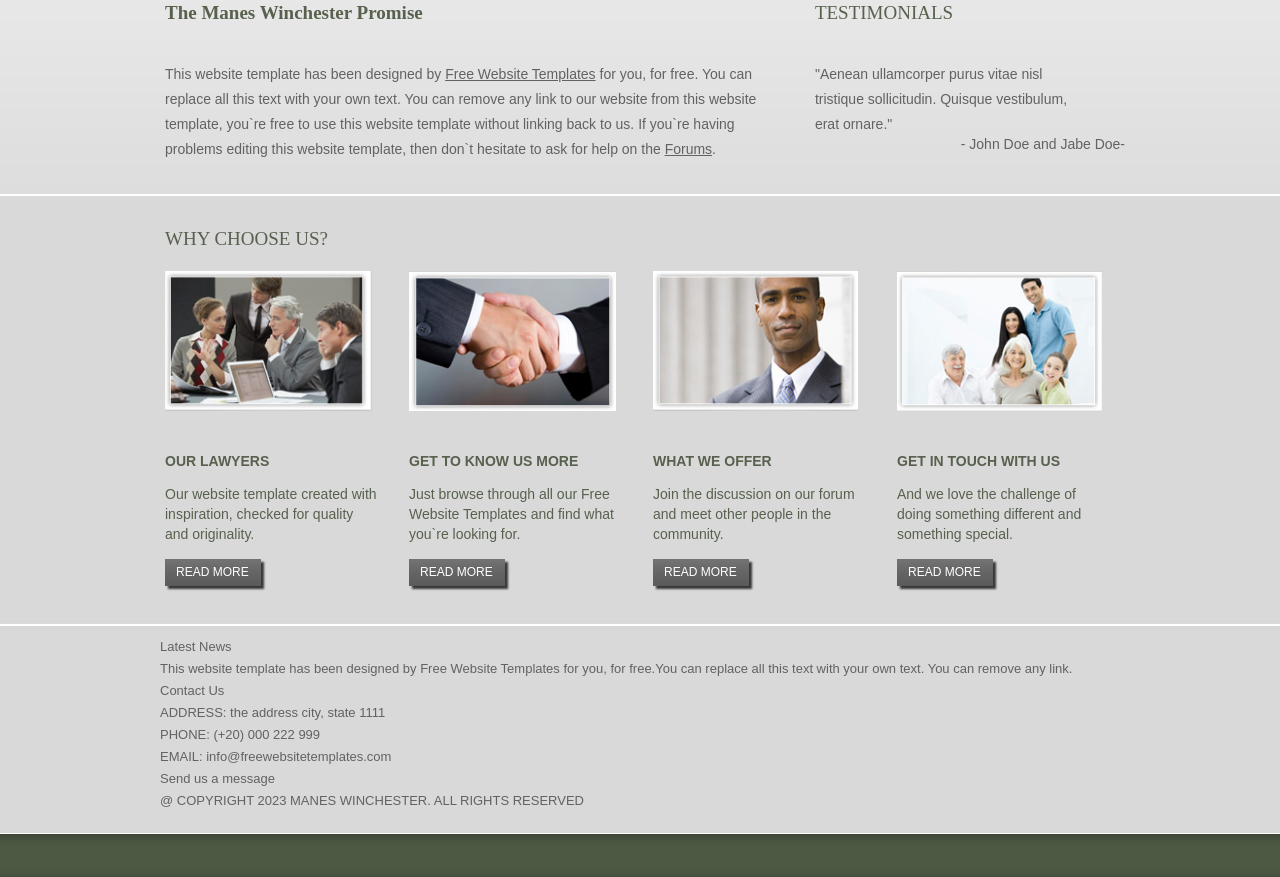
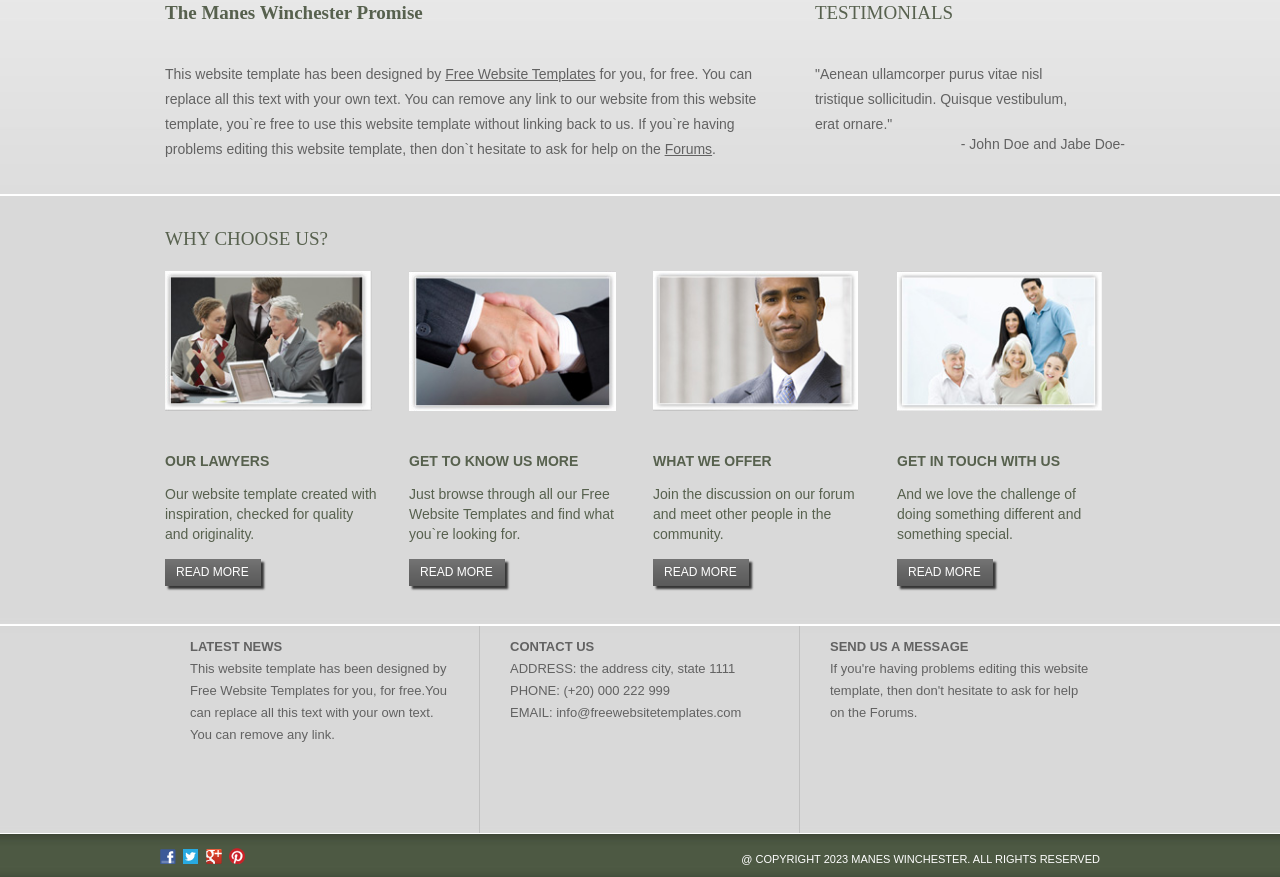
Before and after one commit to oliverfrost/frontend_dev_course, a plain HTML site: page Lesson 5/law firm/lawfirm.html in a window 1280 px wide. Shown: the part 563-1440 px from the top of the page. Drawn offline with Linux system fonts and the light colour scheme.

Commit message:
Adds completed law firm page for Lesson 5.

```diff
--- a/Lesson 5/law firm/lawfirm.html
+++ b/Lesson 5/law firm/lawfirm.html
@@ -123,12 +123,15 @@
 			</div> <!-- .upper-footer-block -->
 			<div class="upper-footer-block">
 				<h3>Send us a message</h3>
-				<span></span>
+				<span>If you're having problems editing this website template, then don't hesitate to ask for help on the Forums.</span>
 			</div> <!-- .upper-footer-block -->
 		</div> <!-- .upper-footer -->
 		<div class="lower-footer">
 			<div id="social">
-
+				<a href="#" id="facebook" class="sprite"></a>
+				<a href="#" id="twitter" class="sprite"></a>
+				<a href="#" id="gplus" class="sprite"></a>
+				<a href="#" id="pinterest" class="sprite"></a>
 			</div> <!-- #social -->
 			<div id="copyright">
 				<span>&#64; COPYRIGHT 2023 MANES WINCHESTER. ALL RIGHTS RESERVED</span>
@@ -136,16 +139,6 @@
 		</div> <!-- .lower-footer -->
 	</div> <!-- #footer-container -->
 </footer>
-
-
-
-
-
-
-
-
-
-
 <!-- /FOOTER -->
 </body>
 </html>
--- a/Lesson 5/law firm/styles.css
+++ b/Lesson 5/law firm/styles.css
@@ -1,5 +1,4 @@
-/* Times Bold , PTSans Narrow*/
-
+/* HEADER */
 header {
 	width: 100%;
 	height: 141px;
@@ -44,8 +43,7 @@ header {
 	color: #fff;
 }
 
-/* FINISHED */
-
+/* SLIDER */
 #slider {
 	width: 100%;
 	height: 384px;
@@ -80,14 +78,11 @@ header {
   	margin-top: -125px;
 }
 
-
-/* FINISHED */
-
+/* SECTION PROMISES */
 #promise {
 	width: 100%;
 	height: 218px;
 	background:  url(img/promise-bg.jpg) repeat-x;
-	/*margin-top: 3px;*/
 	border-top: 1px solid #fff;
 	position: relative;
 	z-index: 10;
@@ -104,7 +99,6 @@ header {
 
 #info {
 	width: 67.70%;
-	/*box-sizing: border-box*/;
 	float: left;
 }
 
@@ -129,7 +123,6 @@ header {
 #testimonials {
 	width: 32.30%;
 	margin: 0px;
-	/*box-sizing: border-box;*/
 	float: left;
 }
 
@@ -149,9 +142,7 @@ header {
 	float: right;
 }
 
-
-/* FINISHED */
-
+/* SECTION WHY CHOOSE US */
 #benefits {
 	width: 100%;
 	height: 430px;
@@ -216,14 +207,11 @@ header {
 .button a {
 	font-size: 12px;
 	color: #fff;
-
 	margin: 11px;
 	text-decoration: none;
 }
 
-/* FINISHED */
-
-
+/* FOOTER */
 footer {
 	width: 100%;
 	height: 251px;
@@ -238,3 +226,79 @@ footer {
 	line-height: 22px;
 	font-family: Arial, Helvetica, sans-serif;
 }
+
+.upper-footer-block {
+	width: 260px;
+	height: 207px;
+	box-sizing: border-box;
+	margin: -10px 0px 0px 30px;
+	padding-top: 10px;
+	float: left;
+	border-right: 1px solid #c1c1c1;
+}
+
+.upper-footer-block:nth-child(1), .upper-footer-block:nth-child(2) {
+	width: 290px;
+}
+
+.upper-footer-block:nth-child(3) {
+	border: 0px;
+	margin-right: 0px;
+}
+
+.upper-footer-block h3 {
+	text-transform: uppercase;
+	font-size: 13px;
+	font-weight: bold;
+}
+
+.upper-footer-block span {
+	display: inline-block;
+	width: 260px;
+}
+
+#social {
+	height: 42px;
+	width: 100px;
+}
+
+.sprite {
+	display: block;
+	width: 16px;
+	height: 16px;
+	background: url(img/icons.png);
+	display: block;
+	float: left;
+	margin-right: 7px;
+	margin-top: 15px;
+}
+
+#facebook {
+	background-position: -1px -112px;
+}
+
+#twitter {
+	background-position: -1px -140px;
+}
+
+#gplus {
+	background-position: -1px -168px;
+}
+
+#pinterest {
+	background-position: -1px -197px;
+}
+
+#copyright {
+	width: 860px;
+}
+
+#copyright span {
+	display: block;
+	float: right;
+	color: #fff;
+	font-size: 11px;
+	position: relative;
+	top: 15px;
+	right: -80px;
+}
```
